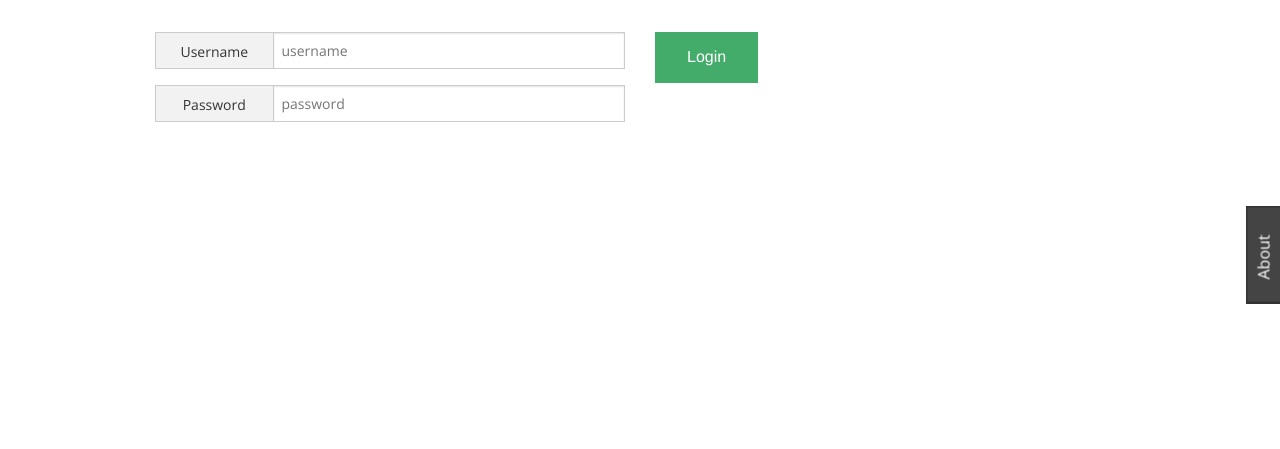
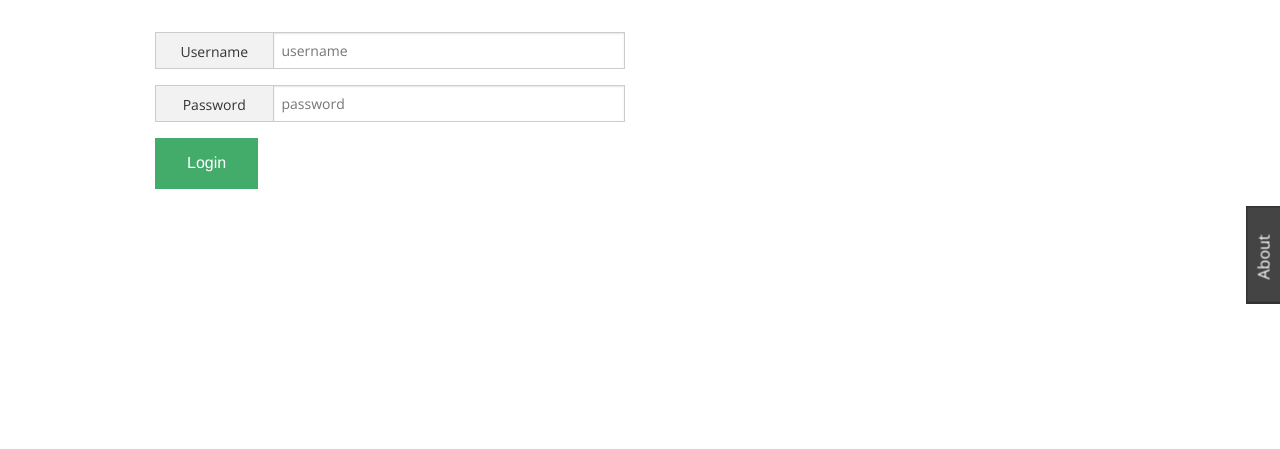
Before and after one commit to ianluddy/Spud-Blog, a Django app: page /login in a window 1280 px wide. Shown: the part 137-586 px from the top of the page. Run offline with Django 3.2, Linux system fonts and the light colour scheme; parts of the project's set-up code (start-up, migrations or seed data) failed here and were passed over.

Commit message:
Last commit

```diff
--- a/core/templates/login.html
+++ b/core/templates/login.html
@@ -35,7 +35,7 @@
                 </div>
             </div>
         </div>
-        <div class="large-6 columns">
+        <div class="large-12 columns">
             <a id="login_button" class="button success" tabindex="3">Login</a>
         </div>
     </div>
```
